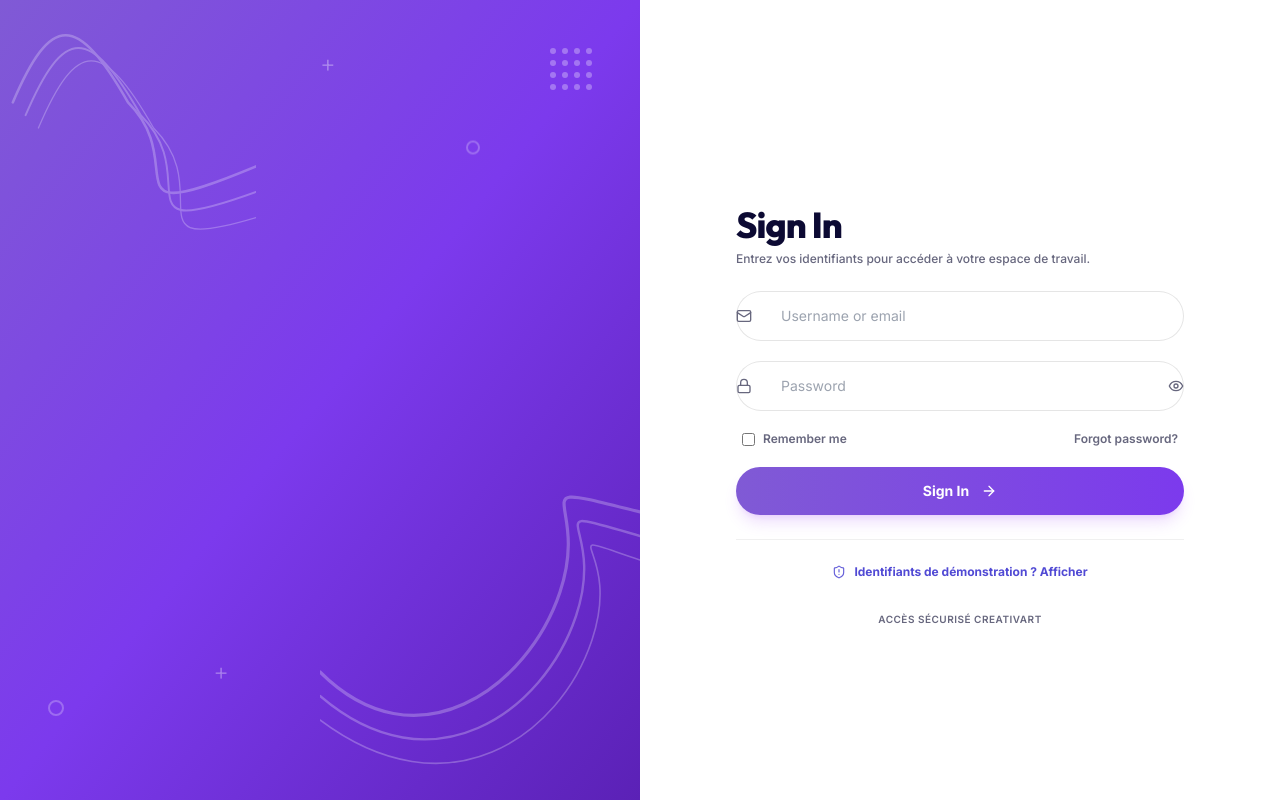
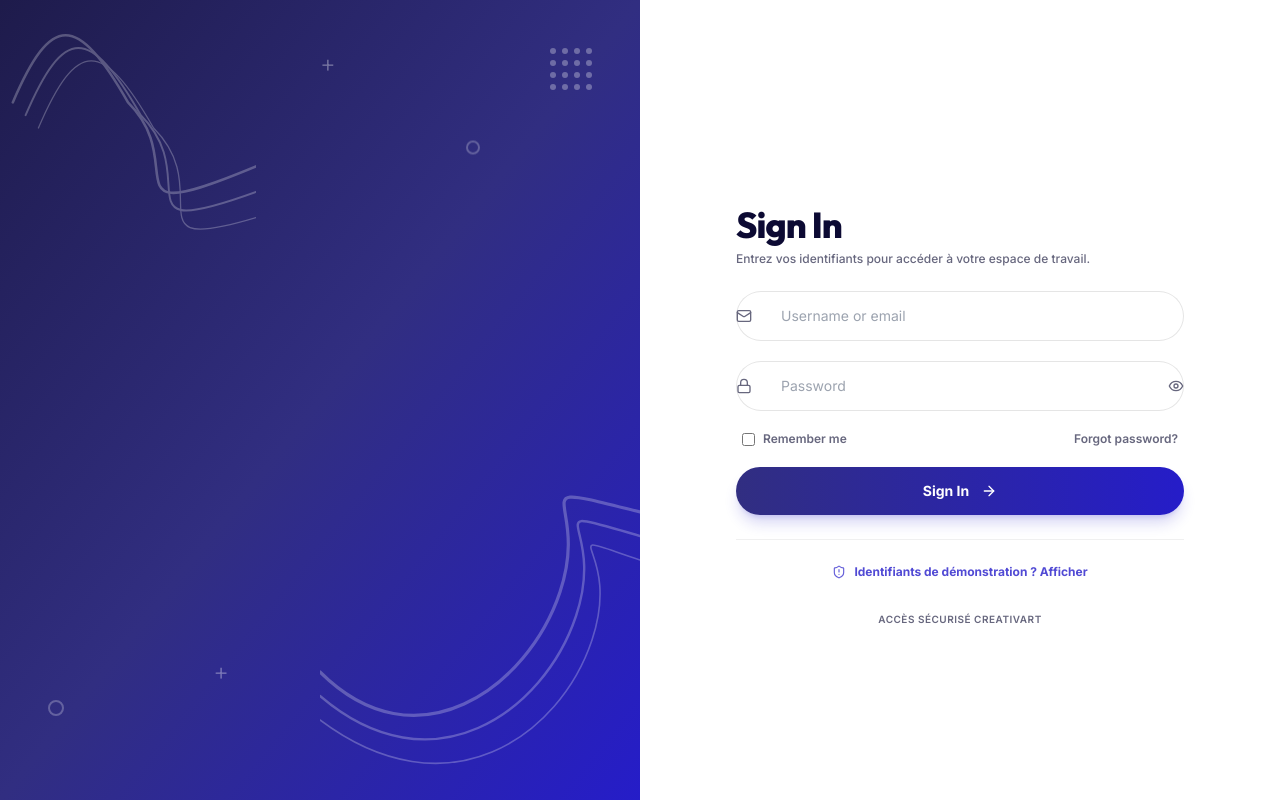
Before and after one commit to SlimLahiani/pfe, a React (Vite) app in the folder frontend/: page /login in a window 1280 px wide. Built offline with nearby package versions, Linux system fonts and the light colour scheme.

Commit message:
design: align login page color scheme with primary theme of dashboard pages (indigo/blue gradients)

```diff
--- a/frontend/src/features/auth/pages/login-page.tsx
+++ b/frontend/src/features/auth/pages/login-page.tsx
@@ -68,7 +68,7 @@ export const LoginPage: React.FC = () => {
     <div className="min-h-screen w-full flex overflow-hidden bg-white select-none">
 
       {/* LEFT SIDE: Brand Showcase (Inspired by user uploaded vector layout) */}
-      <div className="hidden lg:flex lg:w-1/2 flex-col justify-between p-16 bg-gradient-to-br from-[#805ad5] via-[#7c3aed] to-[#5b21b6] text-white relative overflow-hidden">
+      <div className="hidden lg:flex lg:w-1/2 flex-col justify-between p-16 bg-gradient-to-br from-[#1e1b4b] via-[#312e81] to-primary text-white relative overflow-hidden">
 
         {/* Topographic Wave Lines (Vector SVGs at corners) */}
         <div className="absolute top-0 left-0 w-64 h-64 opacity-25 pointer-events-none">
@@ -232,10 +232,10 @@ export const LoginPage: React.FC = () => {
               {/* Remember Me and Forgot Password row */}
               <div className="flex items-center justify-between text-xs font-semibold text-muted-foreground px-1.5 animate-fade-in-up" style={{ animationDelay: '460ms' }}>
                 <label className="flex items-center gap-2 cursor-pointer hover:text-foreground transition-colors">
-                  <input type="checkbox" className="rounded border-black/10 text-[#7c3aed] focus:ring-[#7c3aed]" />
+                  <input type="checkbox" className="rounded border-black/10 text-primary focus:ring-primary" />
                   <span>Remember me</span>
                 </label>
-                <a href="#forgot" className="text-muted-foreground hover:text-[#7c3aed] transition-colors">Forgot password?</a>
+                <a href="#forgot" className="text-muted-foreground hover:text-primary transition-colors">Forgot password?</a>
               </div>
 
               {/* Sign In Button - Pill Rounded Gradient */}
@@ -243,7 +243,7 @@ export const LoginPage: React.FC = () => {
                 <button
                   type="submit"
                   disabled={isLoading}
-                  className="w-full relative overflow-hidden bg-gradient-to-r from-[#805ad5] to-[#7c3aed] text-white font-bold py-3.5 rounded-full flex items-center justify-center gap-2 shadow-lg shadow-purple-500/20 hover:shadow-purple-500/35 hover:brightness-105 active:scale-[0.98] transition-all duration-300 disabled:opacity-50 disabled:pointer-events-none text-sm group"
+                  className="w-full relative overflow-hidden bg-gradient-to-r from-[#312e81] to-primary text-white font-bold py-3.5 rounded-full flex items-center justify-center gap-2 shadow-lg shadow-primary/20 hover:shadow-primary/35 hover:brightness-105 active:scale-[0.98] transition-all duration-300 disabled:opacity-50 disabled:pointer-events-none text-sm group"
                 >
                   {isLoading ? (
                     <div className="w-5 h-5 border-2 border-white/30 border-t-white rounded-full animate-spin"></div>
@@ -266,7 +266,7 @@ export const LoginPage: React.FC = () => {
             >
               <button
                 onClick={() => setShowSeedAccounts(!showSeedAccounts)}
-                className="text-xs text-primary/80 hover:text-[#7c3aed] font-bold flex items-center gap-2 transition-colors focus:outline-none hover:scale-105 transform duration-300"
+                className="text-xs text-primary/80 hover:text-primary font-bold flex items-center gap-2 transition-colors focus:outline-none hover:scale-105 transform duration-300"
               >
                 <ShieldAlert size={14} className="text-primary/70" />
                 Identifiants de démonstration ? Afficher
```
